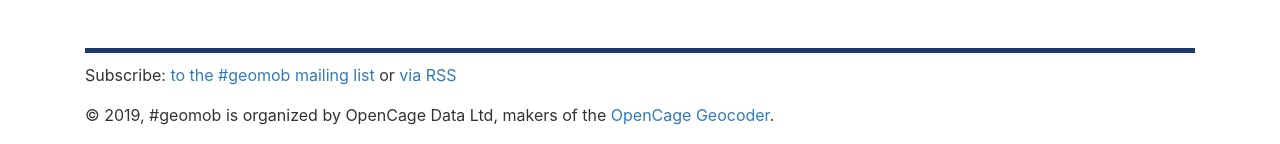
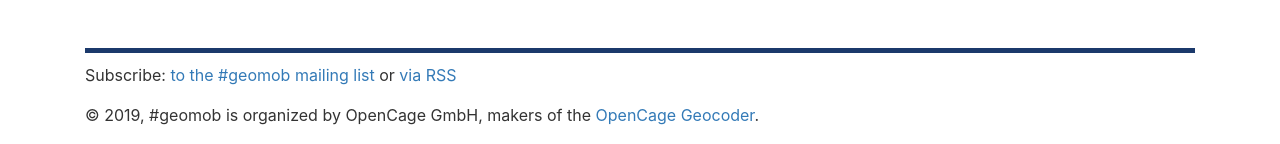
Before and after one commit to geomob/geomob-website, a Jekyll site: the page built from index.html, in a window 1280 px wide. Shown: the part 1256-1400 px from the top of the page. Built offline with Jekyll 4.4.1, drawn with Linux system fonts in a browser that asks for light colours; the list of posts is cut into pages by our own code; comment, search, counter and statistics services are not loaded.

Commit message:
change to GmbH

```diff
--- a/_includes/footer.html
+++ b/_includes/footer.html
@@ -5,5 +5,5 @@
     or
     <a href="{{ "/feed.xml" | relative_url }}">via RSS</a>
   </p>
-  &copy; 2019, #geomob is organized by OpenCage Data Ltd, makers of the <a href="https://opencagedata.com">OpenCage Geocoder</a>.
+  &copy; 2019, #geomob is organized by OpenCage GmbH, makers of the <a href="https://opencagedata.com">OpenCage Geocoder</a>.
 </div>
```
